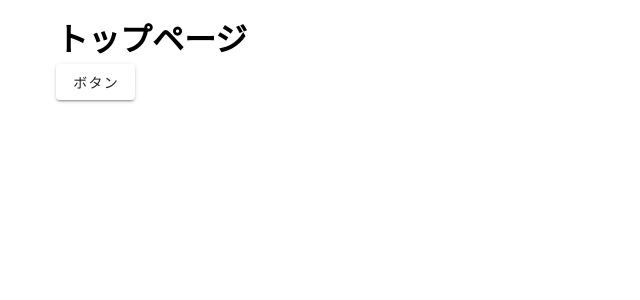
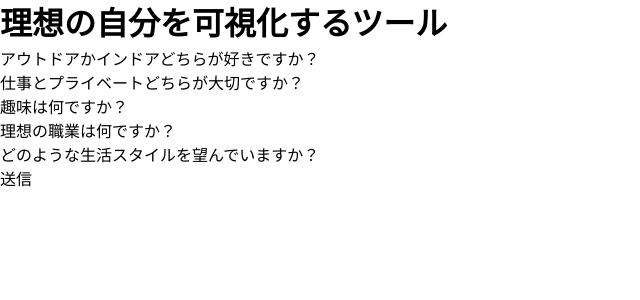
Before and after one commit to Ayumi-Moriyama/hacksonic2025, a Nuxt app: page / in a window 1280 px wide. Shown: the top 300 px of the page, without its empty margins (0-640 px from the left). Built offline with nearby package versions, Linux system fonts and the light colour scheme.

Commit message:
Clineで作成したコード

```diff
--- a/app/pages/index.vue
+++ b/app/pages/index.vue
@@ -1,6 +1,88 @@
 <template>
-  <v-container>
-    <h1>トップページ</h1>
-    <v-btn>ボタン</v-btn>
-  </v-container>
+  <div>
+    <h1>理想の自分を可視化するツール</h1>
+    <form @submit.prevent="submitAnswers">
+      <div>
+        <label>アウトドアかインドアどちらが好きですか？</label>
+        <select v-model="answers.outdoorIndoor">
+          <option value="outdoor">アウトドア</option>
+          <option value="indoor">インドア</option>
+        </select>
+      </div>
+      <div>
+        <label>仕事とプライベートどちらが大切ですか？</label>
+        <select v-model="answers.workLife">
+          <option value="work">仕事</option>
+          <option value="life">プライベート</option>
+        </select>
+      </div>
+      <div>
+        <label>趣味は何ですか？</label>
+        <input type="text" v-model="answers.hobby" />
+      </div>
+      <div>
+        <label>理想の職業は何ですか？</label>
+        <input type="text" v-model="answers.idealJob" />
+      </div>
+      <div>
+        <label>どのような生活スタイルを望んでいますか？</label>
+        <input type="text" v-model="answers.lifestyle" />
+      </div>
+      <button type="submit">送信</button>
+    </form>
+    <div v-if="result">
+      <h2>あなたの理想の自分</h2>
+      <p>{{ result }}</p>
+      <img v-if="imageUrl" :src="imageUrl" alt="生成されたイメージ" />
+    </div>
+  </div>
 </template>
+
+<script>
+import axios from 'axios';
+
+export default {
+  data() {
+    return {
+      answers: {
+        outdoorIndoor: '',
+        workLife: '',
+        hobby: '',
+        idealJob: '',
+        lifestyle: ''
+      },
+      result: '',
+      imageUrl: ''
+    };
+  },
+  methods: {
+    async submitAnswers() {
+      let lifestyleAdvice = this.answers.outdoorIndoor === 'outdoor' ? '活動的なライフスタイル' : '落ち着いたライフスタイル';
+      let workLifeBalance = this.answers.workLife === 'work' ? 'キャリア重視の生活' : 'バランスの取れた生活';
+      this.result = `あなたの理想の自分は、${lifestyleAdvice}を持ち、${workLifeBalance}を目指しています。趣味は${this.answers.hobby}で、理想の職業は${this.answers.idealJob}です。`;
+
+      // DALL-E APIを呼び出してイメージを生成
+      const prompt = `理想の自分: ${this.answers.hobby}, ${this.answers.idealJob}, ${this.answers.lifestyle}`;
+      try {
+        const response = await axios.post('https://api.openai.com/v1/images/generations', {
+          prompt: prompt,
+          n: 1,
+          size: "1024x1024"
+        }, {
+          headers: {
+            'Authorization': `Bearer ${process.env.OPENAI_API_KEY}`
+          }
+        });
+        this.imageUrl = response.data.data[0].url;
+      } catch (error) {
+        console.error('イメージ生成に失敗しました:', error);
+        this.imageUrl = '';
+      }
+    }
+  }
+};
+</script>
+
+<style scoped>
+/* スタイルを追加 */
+</style>
--- a/nuxt.config.ts
+++ b/nuxt.config.ts
@@ -23,4 +23,9 @@ export default defineNuxtConfig({
       },
     },
   },
+  runtimeConfig: {
+    public: {
+      openaiApiKey: process.env.OPENAI_API_KEY // ここにAPIキーを設定
+    }
+  }
 })
--- a/package.json
+++ b/package.json
@@ -11,12 +11,14 @@
   },
   "dependencies": {
     "@mdi/font": "^7.4.47",
+    "axios": "^1.11.0",
     "nuxt": "^4.1.0",
     "vue": "^3.5.20",
     "vue-router": "^4.5.1"
   },
   "packageManager": "pnpm@10.14.0+sha512.ad27a79641b49c3e481a16a805baa71817a04bbe06a38d17e60e2eaee83f6a146c6a688125f5792e48dd5ba30e7da52a5cda4c3992b9ccf333f9ce223af84748",
   "devDependencies": {
+    "@types/node": "^24.3.1",
     "vite-plugin-vuetify": "^2.1.2",
     "vuetify": "^3.9.7"
   }
```
Also changed, not shown: 1 other file (tests, documents, lock files or other folders).
